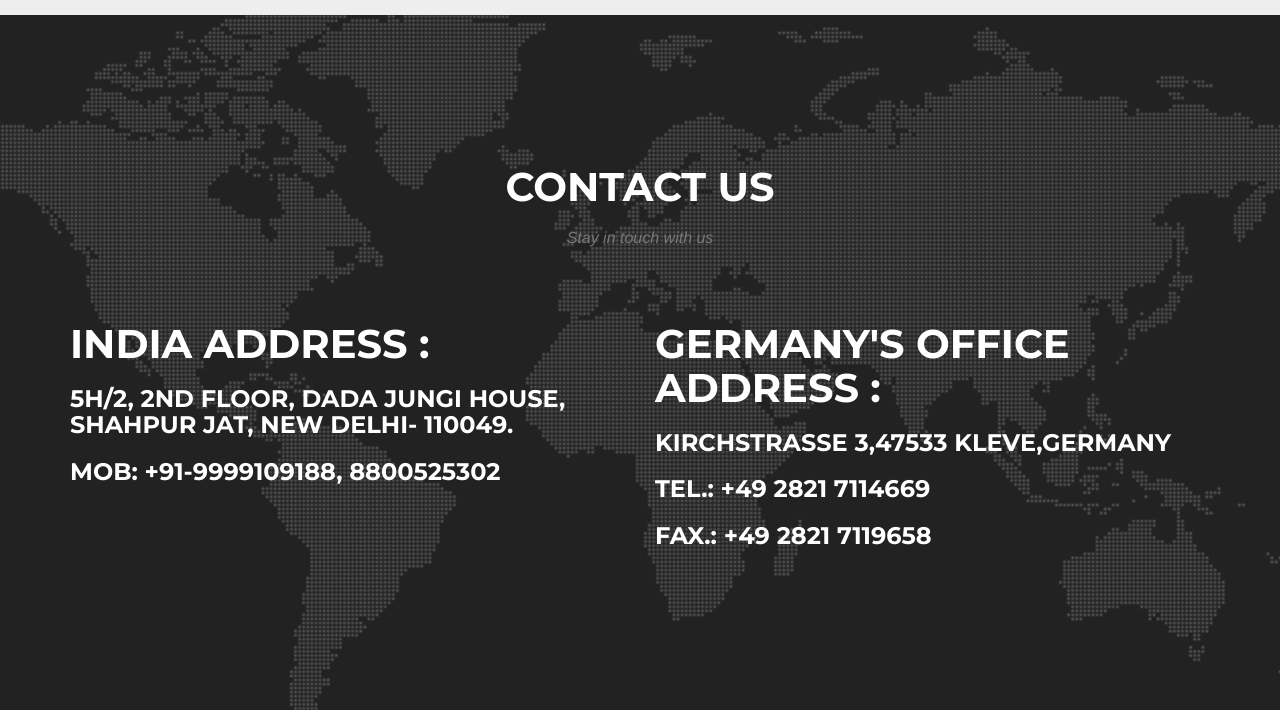
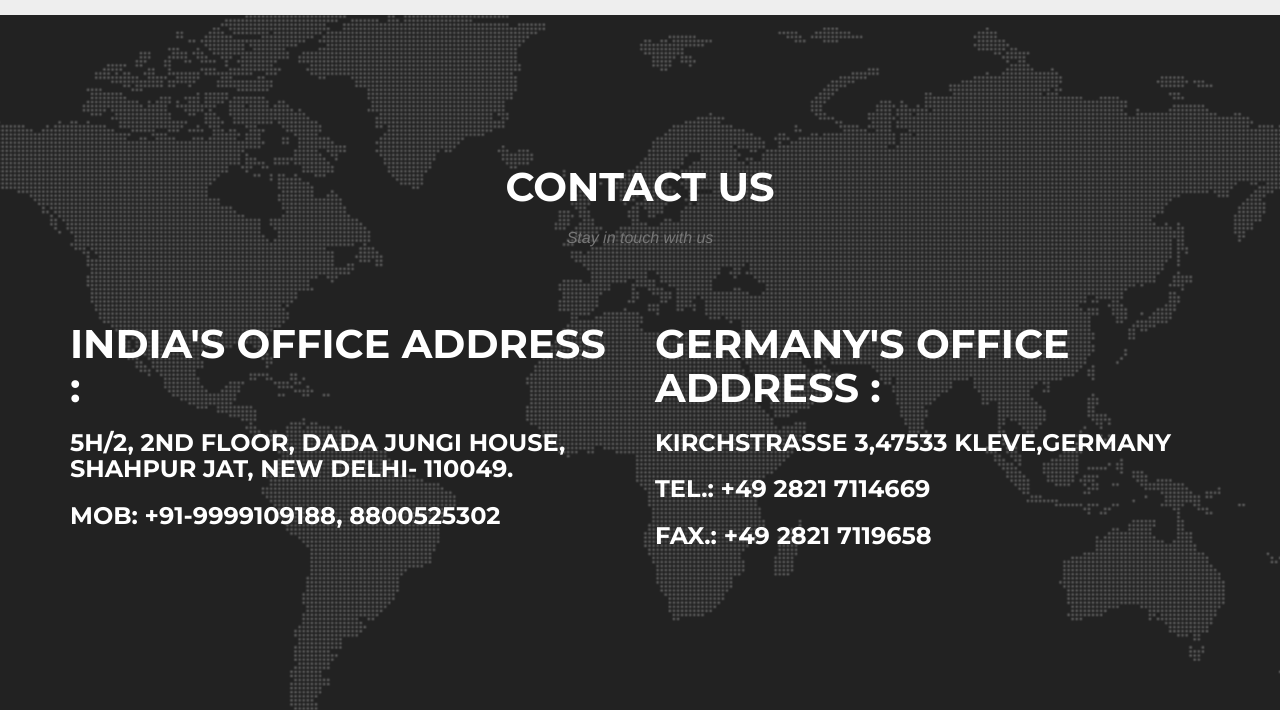
Before and after one commit to rosanature/RosaNature, a plain HTML site: page index.html in a window 1280 px wide. Shown: the part 2897-3610 px from the top of the page. Drawn offline with nearby package versions, Linux system fonts and the light colour scheme; a web font is replaced by a local one.

Commit message:
Bug fixes

```diff
--- a/index.html
+++ b/index.html
@@ -311,7 +311,7 @@ From the hard work of one craftsman to the smile on one consumer’s face, we st
                     <form name="sentMessage" id="contactForm" novalidate>
                         <div class="row">
                             <div class="col-md-6">
-                                <h2 class="section-heading">India Address :</h2>
+                                <h2 class="section-heading">India's Office Address :</h2>
                                 <h3 class="section-heading">5H/2, 2nd floor, Dada Jungi house, Shahpur jat, New Delhi- 110049.</h3>
                                 <h3 class="section-heading">Mob: +91-9999109188, 8800525302</h3>
 
```
